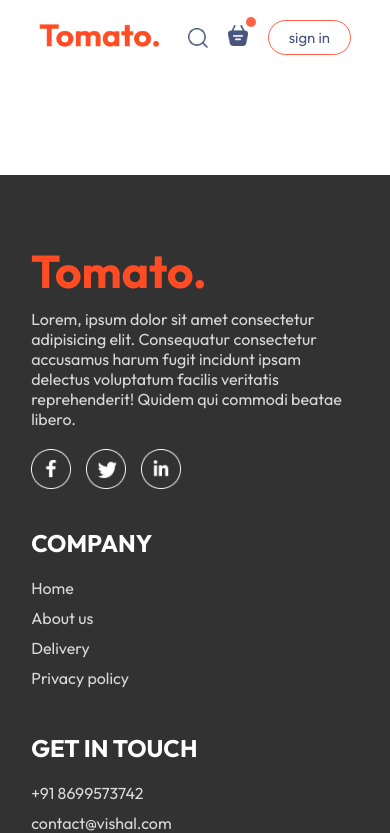
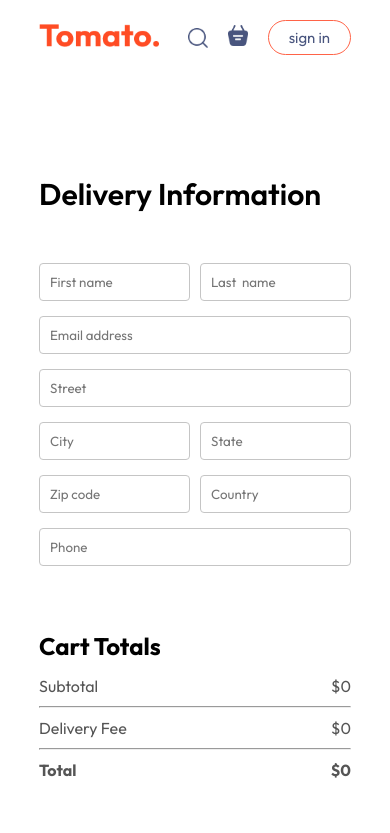
Before and after one commit to singhvishalrajput/Food-Delivery-Platform, a React (Vite) app in the folder frontend/: page /order in a window 390 px wide. Shown: the top 833 px of the page. Built offline with nearby package versions, Linux system fonts and the light colour scheme.

Commit message:
Created the Place Order page and made it responsive

```diff
--- a/frontend/src/components/Footer/Footer.jsx
+++ b/frontend/src/components/Footer/Footer.jsx
@@ -33,7 +33,7 @@
             </div>
         </div>
         <hr />
-        <p className='footer-copyright'>Copyright 2024 @ Tomato.com - All Right Reserved</p>
+        <p className='footer-copyright'>Copyright 2024 @Vishal.com - All Right Reserved</p>
     </div>
   )
 }
--- a/frontend/src/components/Navbar/Navbar.jsx
+++ b/frontend/src/components/Navbar/Navbar.jsx
@@ -1,13 +1,14 @@
-import React, { useState } from 'react'
+import React, { useContext, useState } from 'react'
 import './Navbar.css'
 import { assets } from '../../assets/assets'
 import { Link } from 'react-router-dom';
+import { StoreContext } from '../../context/storeContext';
 
 const Navbar = ({setShowLogin}) => {
 
     const [menu, setMenu] = useState("home");
 
-
+    const {getTotalCartAmount} = useContext(StoreContext);
 
   return (
     <div className='navbar'>
@@ -22,7 +23,7 @@
         <img src={assets.search_icon} alt="" />
         <div className="navbar-search-icon">
             <Link to='/cart'><img src={assets.basket_icon} alt="" /></Link>
-            <div className="dot"></div>
+            <div className={getTotalCartAmount()===0?"":"dot"}></div>
         </div>
         <button onClick={()=>setShowLogin(true)}>sign in</button>
       </div>
--- a/frontend/src/pages/Cart/Cart.css
+++ b/frontend/src/pages/Cart/Cart.css
@@ -5,10 +5,11 @@
 
 .cart-items-title{
     display: grid;
-    grid-template-columns: 1fr 1.5fr 1fr 1fr 1fr 0.5fr;
+    grid-template-columns: 1fr 1.3fr 1fr 1fr 1fr 1fr;
     align-items: center;
     color: grey;
     font-size: max1vw, 12px;
+    gap: 7px;
 }
 
 .cart-items-item{
@@ -17,7 +18,7 @@
 }
 
 .cart-items-item img{
-    width: 50px;
+    width: 45px;
     border-radius: 5px;
 }
 
--- a/frontend/src/pages/Cart/Cart.jsx
+++ b/frontend/src/pages/Cart/Cart.jsx
@@ -1,10 +1,12 @@
 import React, { useContext } from 'react'
 import "./Cart.css"
 import { StoreContext } from '../../context/storeContext'
+import { useNavigate } from 'react-router-dom'
 
 const Cart = () => {
 
   const {cartItems, food_list, removeFromCart, getTotalCartAmount} = useContext(StoreContext)
+  const navigate = useNavigate();
 
   return (
     <div className='cart'>
@@ -43,21 +45,21 @@
               <div>
                   <div className="cart-total-details">
                       <p>Subtotal</p>
-                      <p>{getTotalCartAmount()}</p>
+                      <p>${getTotalCartAmount()}</p>
                   </div>
                   <hr />
                   <div className="cart-total-details">
                       <p>Delivery Fee</p>
-                      <p>{2}</p>
+                      <p>${getTotalCartAmount()===0?0:2}</p>
                   </div>
                   <hr />
                   <div className="cart-total-details">
                       <b>Total</b>
-                      {getTotalCartAmount()+2 >=3?<b>{getTotalCartAmount()+2}</b>:<></>}
+                      <b>${getTotalCartAmount()+2===2? 0: getTotalCartAmount()+2}</b>
                   </div>
 
               </div>
-              <button>PROCEED TO CHECKOUT</button>
+              <button onClick={()=>navigate("/order")}>PROCEED TO CHECKOUT</button>
           </div>
           <div className="cart-promocode">
             <div>
--- a/frontend/src/pages/PlaceOrder/PlaceOrder.css
+++ b/frontend/src/pages/PlaceOrder/PlaceOrder.css
@@ -0,0 +1,55 @@
+.place-order{
+    display: flex;
+    align-items: start;
+    justify-content: space-between;
+    gap: 50px;
+    margin-top: 100px;
+
+}
+
+
+.place-order-left{
+    width: 100%;
+    max-width: max(30%, 500px);
+
+}
+
+.place-order-left .title{
+    font-size: 30px;
+    font-weight: 600;
+    margin-bottom: 50px;
+}
+
+.place-order-left input{
+    margin-bottom: 15px;
+    width: 100%;
+    padding: 10px;
+    border: 1px solid #c5c5c5;
+    border-radius: 4px;
+    outline-color: tomato;
+}
+
+.place-order-left .multi-fields{
+    display: flex;
+    gap: 10px;
+}
+
+.place-order-right{
+    width: 100%;
+    max-width: max(40%, 500px);
+
+}
+
+.place-order .cart-total button{
+    margin-top: 50px;
+}
+
+@media (max-width:750px){
+    .place-order{
+        display: flex;
+        flex-direction: column;
+    }
+    .place-order-right{
+        justify-content: start;
+    }
+}
--- a/frontend/src/pages/PlaceOrder/PlaceOrder.jsx
+++ b/frontend/src/pages/PlaceOrder/PlaceOrder.jsx
@@ -1,11 +1,55 @@
-import React from 'react'
+import React, { useContext } from 'react'
 import "./PlaceOrder.css"
+import { StoreContext } from '../../context/storeContext'
 
 const PlaceOrder = () => {
+
+  const {getTotalCartAmount} = useContext(StoreContext)
+
   return (
-    <div>
+    <form className='place-order'>
+      <div className="place-order-left">
+          <p className="title">Delivery Information</p>
+          <div className="multi-fields">
+            <input type="text" placeholder='First name' />
+            <input type="text" placeholder='Last  name'/>
+          </div>
+          <input type="email" placeholder='Email address' />
+          <input type="text" placeholder='Street' />
+          <div className="multi-fields">
+            <input type="text" placeholder='City' />
+            <input type="text" placeholder='State'/>
+          </div>
+          <div className="multi-fields">
+            <input type="text" placeholder='Zip code' />
+            <input type="text" placeholder='Country'/>
+          </div>
+          <input type="text" placeholder='Phone' />
+      </div>
+      <div className="place-order-right">
+          <div className="cart-total">
+                  <h2>Cart Totals</h2>
+                  <div>
+                      <div className="cart-total-details">
+                          <p>Subtotal</p>
+                          <p>${getTotalCartAmount()}</p>
+                      </div>
+                      <hr />
+                      <div className="cart-total-details">
+                          <p>Delivery Fee</p>
+                          <p>${getTotalCartAmount()+2===2? 0: getTotalCartAmount()+2}</p>
+                      </div>
+                      <hr />
+                      <div className="cart-total-details">
+                          <b>Total</b>
+                          <b>${getTotalCartAmount()+2===2? 0: getTotalCartAmount()+2}</b>
+                      </div>
 
-    </div>
+                  </div>
+                  <button >PROCEED TO PAYMENT</button>
+              </div>
+      </div>
+    </form>
   )
 }
 
```
